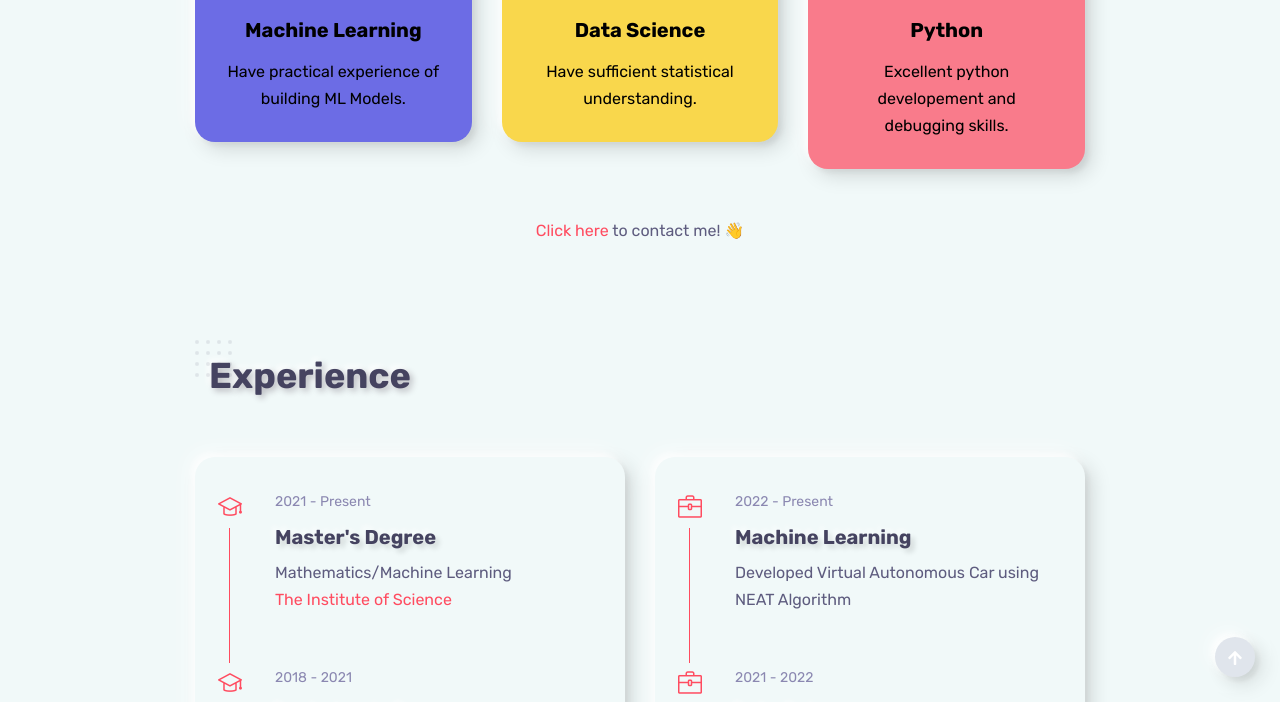
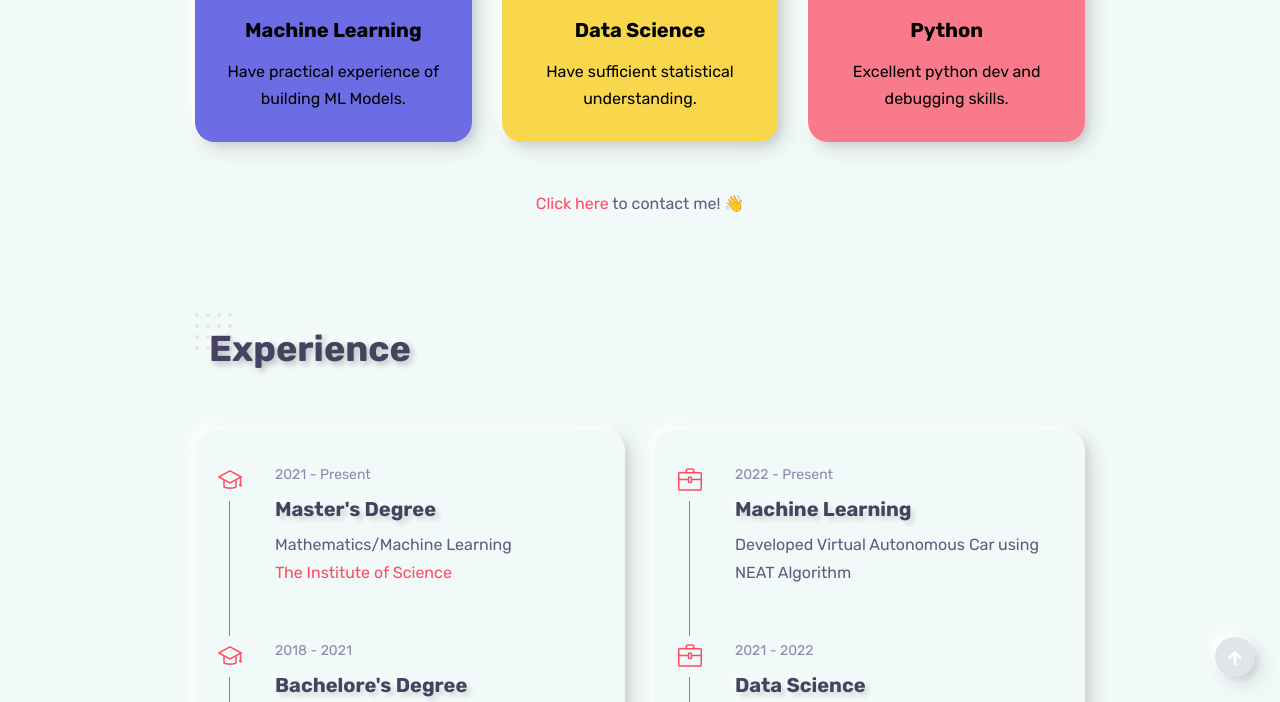
Before and after one commit to primepatel/primepatel.github.io, a Jekyll site: the page built from index.markdown, in a window 1280 px wide and 900 px high, scrolled down 1670 px, cut to the strip 198-900 px from the top of the window. Built offline with Jekyll 4.4.1, drawn with Linux system fonts in a browser that asks for light colours.

Commit message:
some updates

```diff
--- a/_data/section2.yml
+++ b/_data/section2.yml
@@ -20,7 +20,7 @@ skills:
     title: Python
     title_color: "000000"
     img: assets/images/service-3.svg
-    text: Excellent python developement and debugging skills.
+    text: Excellent python dev and debugging skills.
     text_color: "000000"
 
 btn:
```
